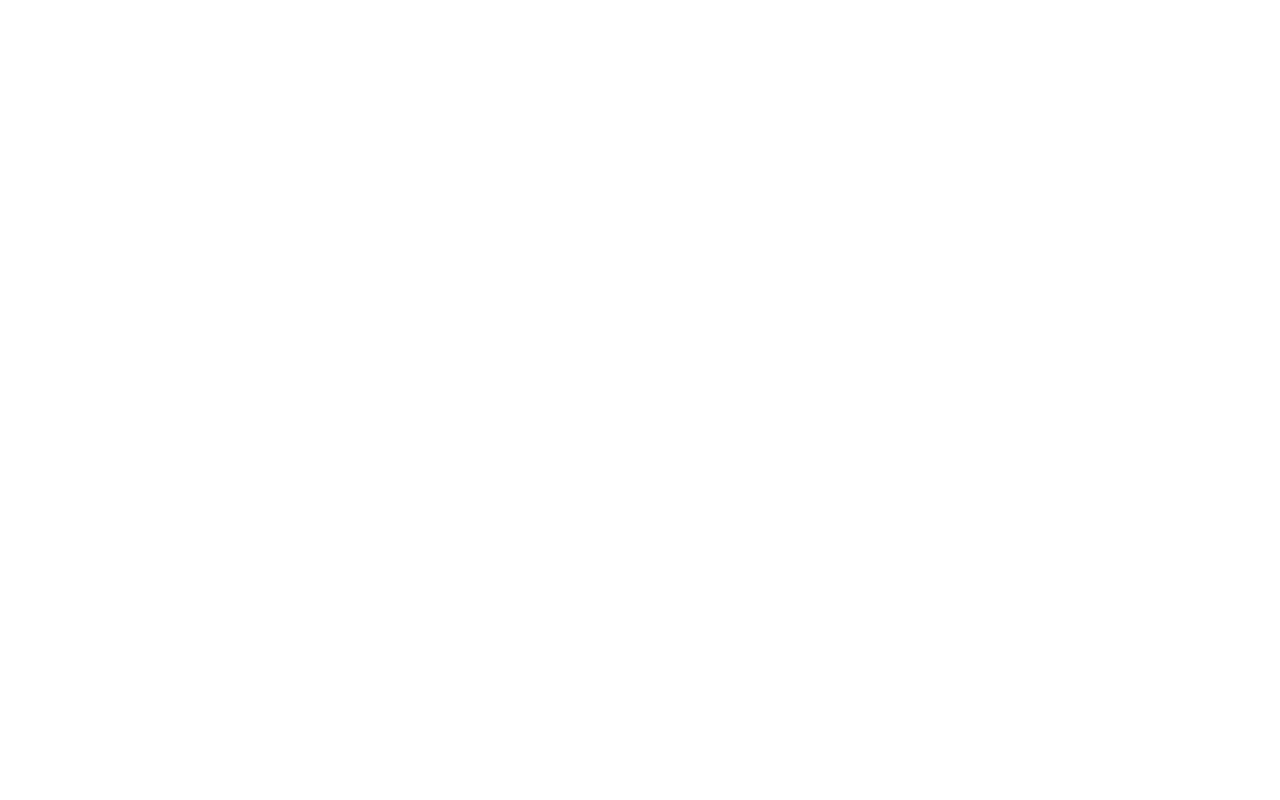
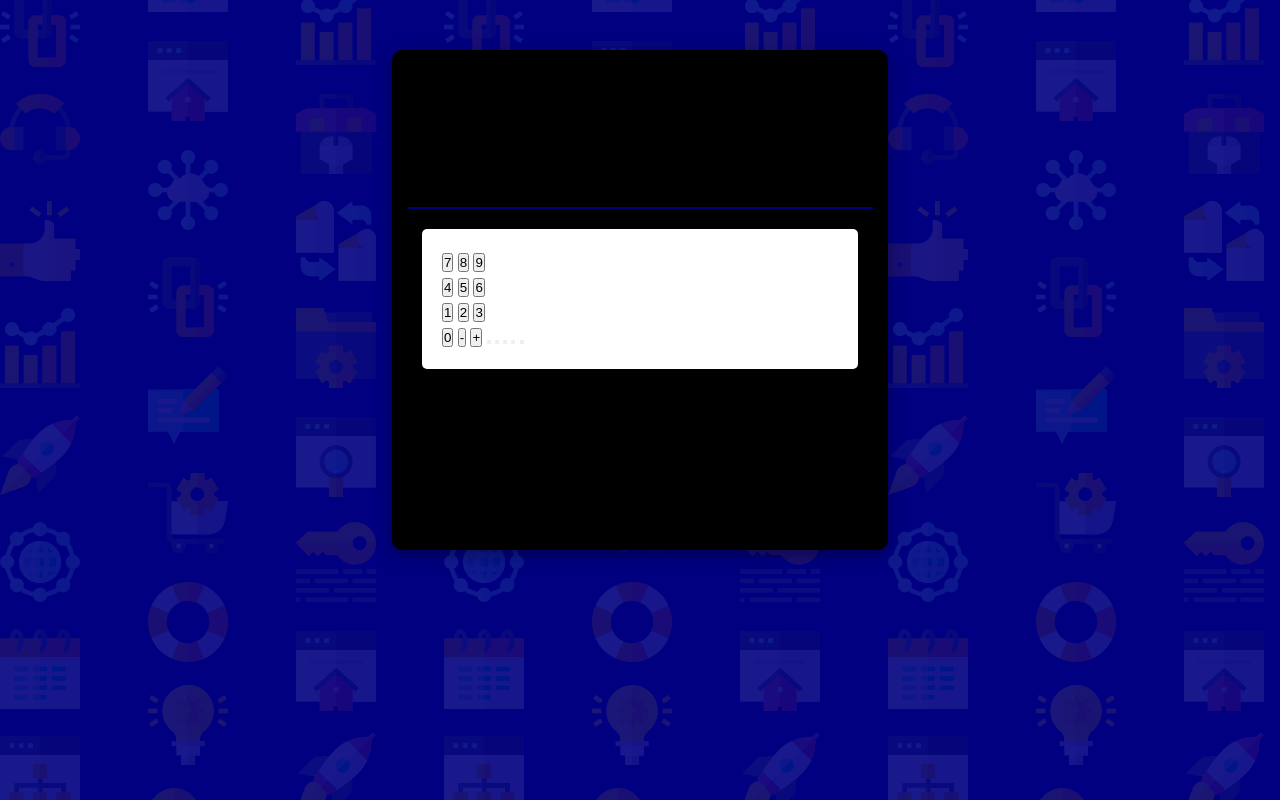
Before and after one commit to Eveivy/basic-calculator_zuri, a plain HTML site: page index.html in a window 1280 px wide. Drawn offline with Linux system fonts and the light colour scheme.

Commit message:
developed the calculator ui

```diff
--- a/css/style.css
+++ b/css/style.css
@@ -0,0 +1,50 @@
+* {
+    margin: 0;
+    padding: 0;
+    box-sizing: border-box;
+}
+
+body {
+    font-family: 'poppins';
+    font-size: 16px;
+    background-image: url("/images/bg-intro-desktop.png");
+    width: 100%;
+    height: 100vh;
+    background-size: cover;
+    background-repeat: no-repeat;
+    background-color:  navy;
+    display: flex;
+    justify-content: center;
+    padding: 20px;
+}
+.container {
+    padding: 10px;
+    margin: 30px;
+    height: 500px;
+    border-radius: 10px;
+    box-shadow: 0 4px 8px 0 rgba(0, 0, 0, 0.2), 0 6px 20px 0 rgba(0, 0, 0, 0.19);
+    width: 40%;
+    background-color: black;
+}
+.input-div{
+    padding: 10px;
+    margin: 5px;
+    border-bottom: 2px solid navy;
+}
+input{
+    width: 100%;
+    padding: 15px;
+    font-weight: 700;
+    font-size: 5rem;
+    border-radius: 5px;
+    border: none;
+    color: white;
+    background-color: transparent;
+    outline: none;
+}
+.buttons{
+    background-color: white;
+    padding: 20px;
+    margin: 20px;
+    border-radius: 5px;
+}
--- a/index.html
+++ b/index.html
@@ -1,12 +1,50 @@
 <!DOCTYPE html>
 <html lang="en">
+
 <head>
     <meta charset="UTF-8">
     <meta http-equiv="X-UA-Compatible" content="IE=edge">
     <meta name="viewport" content="width=device-width, initial-scale=1.0">
+    <link rel="shortcut icon" href="./images/favicon-32x32.png" type="image/x-icon">
+    <link rel="stylesheet" href="https://fonts.googleapis.com/css?family=Poppins">
+    <link rel="stylesheet" href="./css/style.css">
     <title>Basic Calculator</title>
 </head>
+
 <body>
+    <div class="container">
+        <div class="input-div">
+            <input type="tel" name="input" id="input">
+        </div>
+        <div class="buttons">
+            <div class="first-set">
+                <button>7</button>
+                <button>8</button>
+                <button>9</button>
+            </div>
+            <div class="second-set">
+                <button>4</button>
+                <button>5</button>
+                <button>6</button>
+            </div>
+            <div class="third-set">
+                <button>1</button>
+                <button>2</button>
+                <button>3</button>
+            </div>
 
+
+
+         <button>0</button>
+         <button>-</button>
+         <button>+</button>
+         <button></button>
+         <button></button>
+         <button></button>
+         <button></button>
+         <button></button>
+        </div>
+    </div>
 </body>
+
 </html>
```
